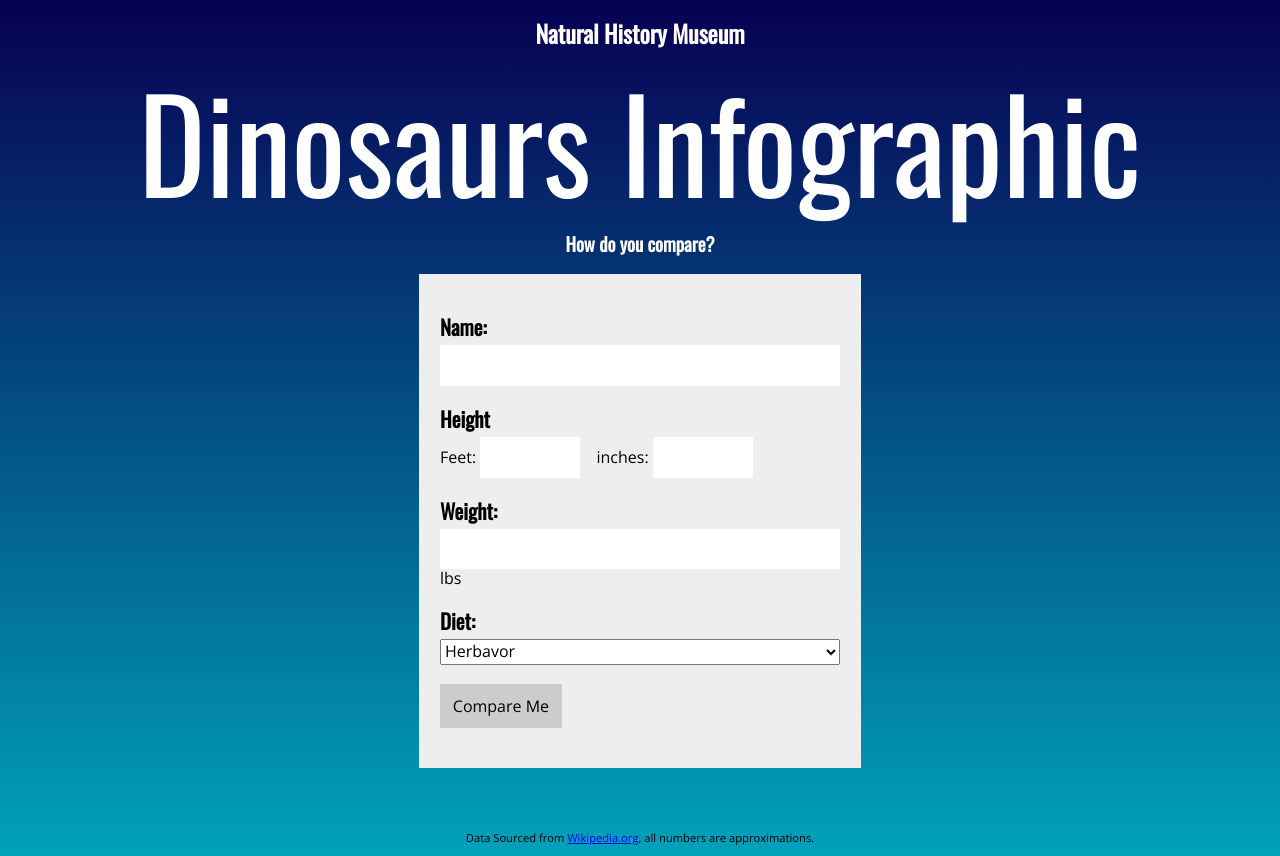
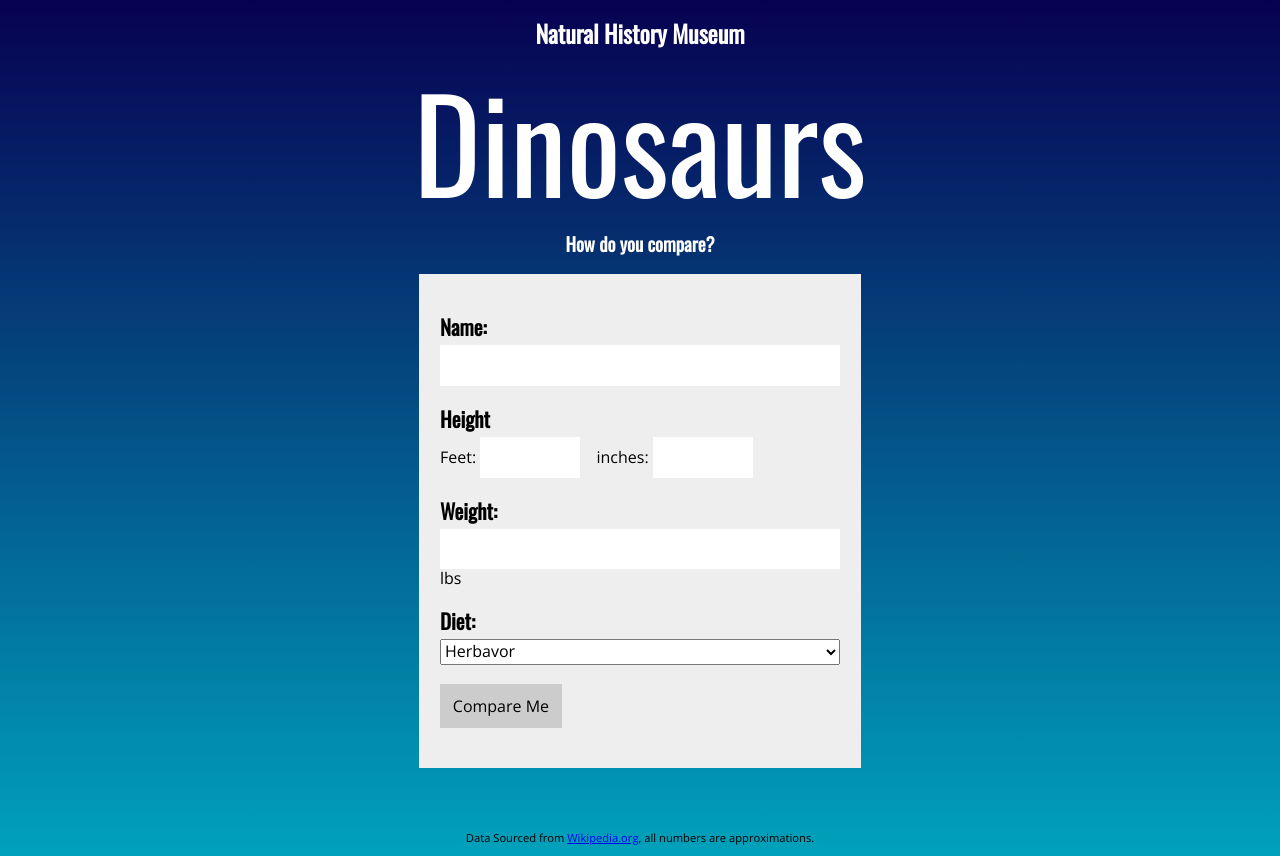
Before and after one commit to herman-woo/DinoInfographic, a plain HTML site: page index.html in a window 1280 px wide. Drawn offline with nearby package versions, Linux system fonts and the light colour scheme; a web font is replaced by a local one.

Commit message:
Update index.html

```diff
--- a/index.html
+++ b/index.html
@@ -16,7 +16,7 @@
 <body>
     <header>
         <h2>Natural History Museum</h2>
-        <h1>Dinosaurs Infographic</h1>
+        <h1>Dinosaurs</h1>
         <h3>How do you compare?</h3>
     </header>
     <!-- Form to get user input -->
```
